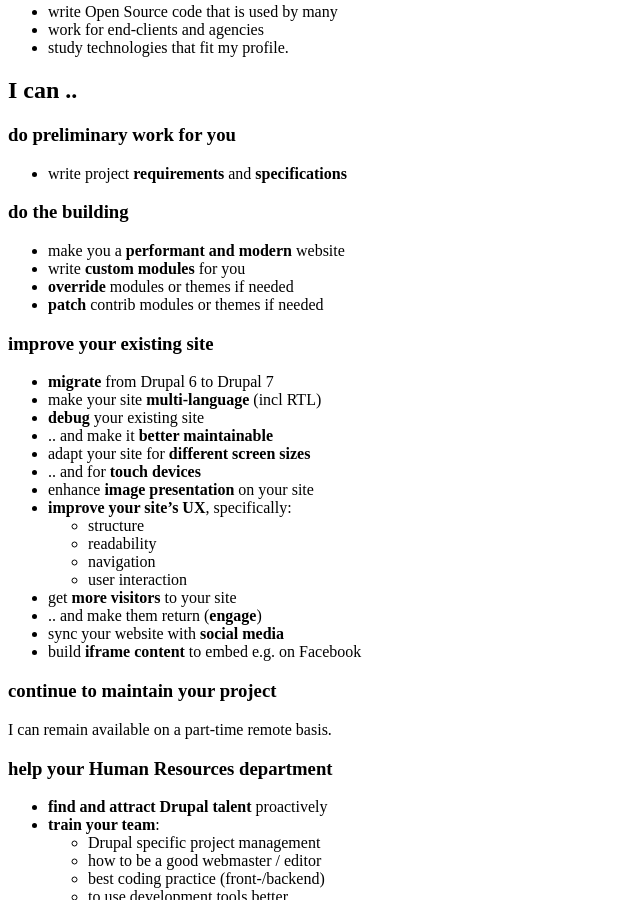
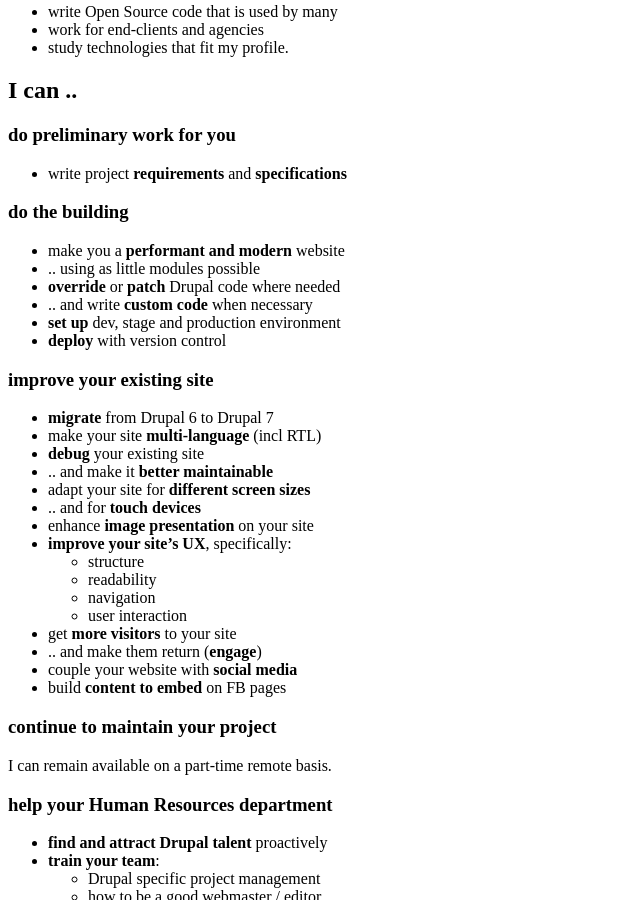
Before and after one commit to lolandese/lolandese.github.com, a Jekyll site: the page built from index.md, in a window 1280 px wide and 900 px high, scrolled down 1309 px. Shown: the whole window, without its empty margins (0-640 px from the left). Built offline with Jekyll 4.4.1, drawn with Linux system fonts in a browser that asks for light colours; nearby versions of some CDN libraries; comment, search, counter and statistics services are not loaded.

Commit message:
Page update

```diff
--- a/index.md
+++ b/index.md
@@ -34,9 +34,11 @@ My online CV tells you ..
 ### do the building
 
 - make you a **performant and modern** website
-- write **custom modules** for you
-- **override** modules or themes if needed
-- **patch** contrib modules or themes if needed
+- .. using as little modules possible
+- **override** or **patch** Drupal code where needed
+- .. and write **custom code** when necessary
+- **set up** dev, stage and production environment
+- **deploy** with version control
 
 ### improve your existing site
 - **migrate** from Drupal 6 to Drupal 7
@@ -53,8 +55,8 @@ My online CV tells you ..
   - user interaction
 - get **more visitors** to your site
 - .. and make them return (**engage**)
-- sync your website with **social media**
-- build **iframe content** to embed e.g. on Facebook
+- couple your website with **social media**
+- build **content to embed** on FB pages
 
 ### continue to maintain your project
 I can remain available on a part-time remote basis.
```
Also changed, not shown: tools.md (+1 -1 lines).
